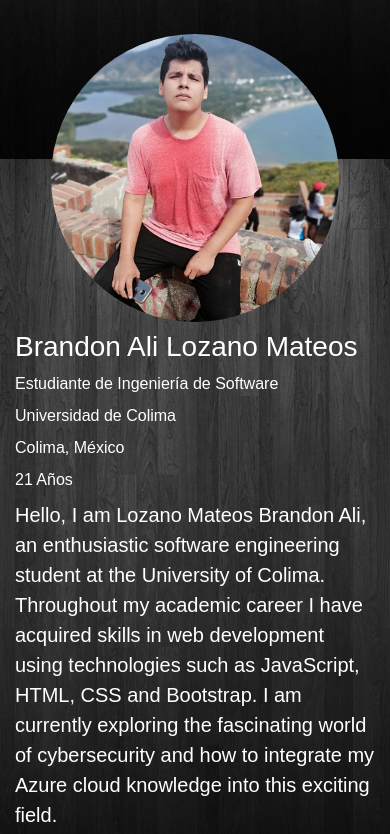
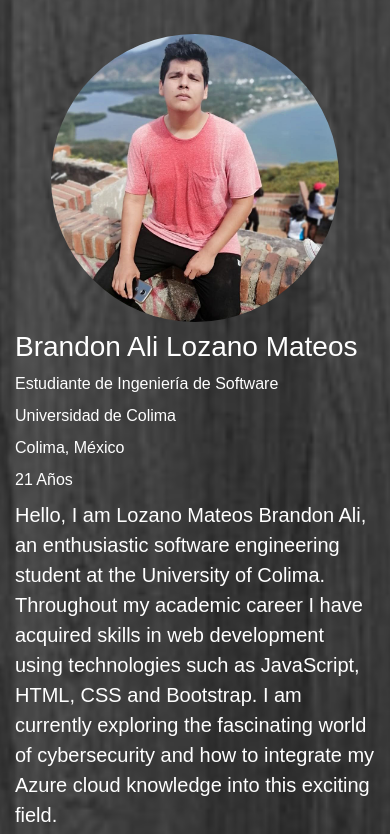
Before and after one commit to brandonmateos/MyWebSite, a plain HTML site: page index.html in a window 390 px wide. Shown: the part 685-1519 px from the top of the page. Drawn offline with nearby package versions, Linux system fonts and the light colour scheme.

Commit message:
scroll movil

```diff
--- a/styles.css
+++ b/styles.css
@@ -384,6 +384,7 @@
 }
 
 /*Poner en el body de fondo una imagen*/
+/* Fondo fijo para dispositivos de escritorio */
 body {
     background-image: url("img/fondo.jpg");
     background-size: cover;
@@ -394,6 +395,14 @@ body {
     color: #fff;
   }
 
+  /* Fondo normal para dispositivos móviles */
+  @media (max-width: 767px) {
+    body {
+      background-attachment: scroll; /* Cambiar a desplazamiento normal en dispositivos móviles */
+    }
+  }
+
+
 .navColor {
   background: #090910;
 }
```
Lines whose indentation alone changed are shown as unchanged.
